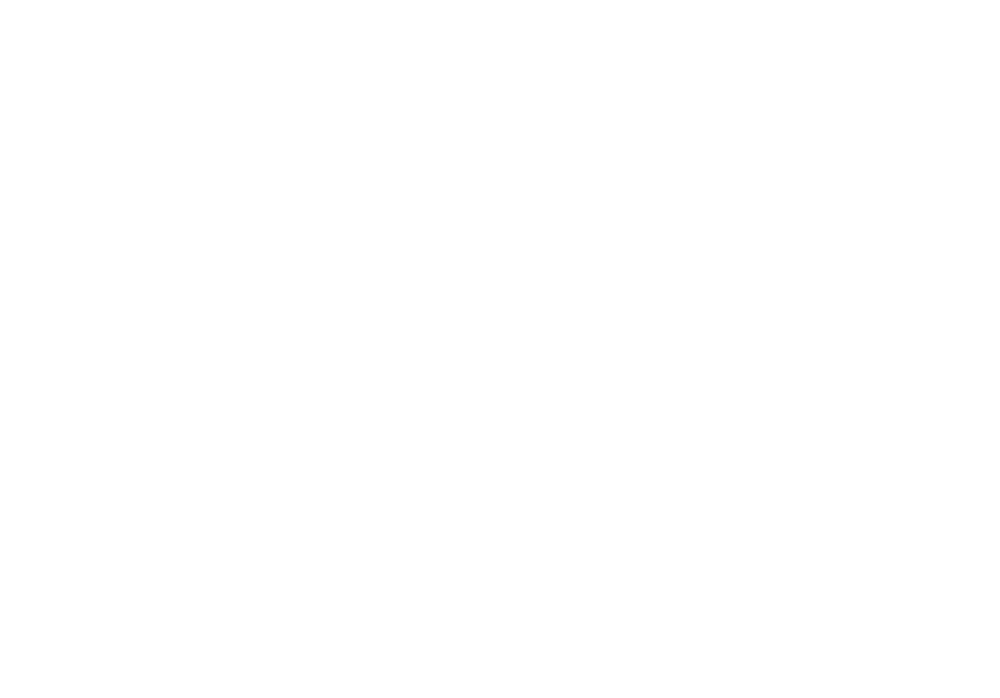
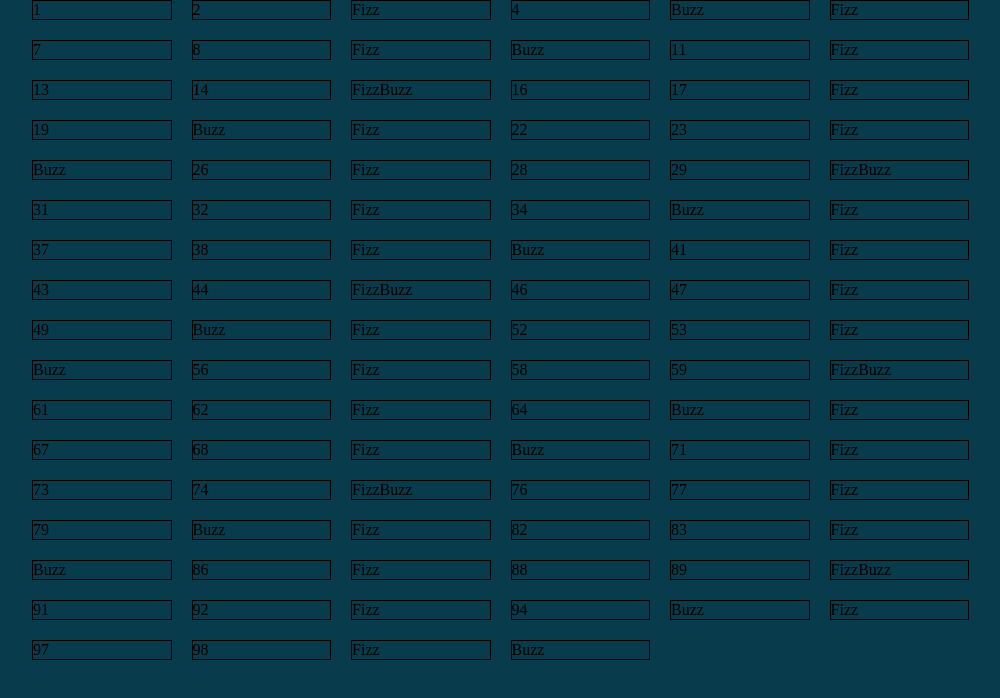
Before and after one commit to silvialep/js-fizzbuzz, a plain HTML site: page bonus/index.html in a window 1280 px wide. Shown: the whole page, without its empty margins (108-1108 px from the left). Drawn offline with Linux system fonts and the light colour scheme.

Commit message:
feat: created divs for each instance using js + style with css

```diff
--- /dev/null
+++ b/bonus/css/style.css
@@ -0,0 +1,17 @@
+* {
+    margin: 0;
+    padding: 0;
+    box-sizing: border-box;
+}
+
+body  {
+    background-color: rgb(8, 59, 76);
+}
+
+#container {
+    max-width: 1000px;
+    margin: auto;
+    display: flex;
+    flex-wrap: wrap;
+    gap: 20px;
+}
--- a/bonus/index.html
+++ b/bonus/index.html
@@ -5,9 +5,13 @@
     <meta http-equiv="X-UA-Compatible" content="IE=edge">
     <meta name="viewport" content="width=device-width, initial-scale=1.0">
     <title>FizzBuzz</title>
+
+    <link rel="stylesheet" href="css/style.css">
 </head>
 <body>
+    <div id="container">
 
+    </div>
 
 
     <script type="text/javascript" src="js/script.js"></script>
--- a/bonus/js/script.js
+++ b/bonus/js/script.js
@@ -11,24 +11,45 @@ let fizz = 'Fizz';
 let buzz = 'Buzz';
 let fizzBuzz = 'FizzBuzz';
 
+/* assegnazione dell'id container dall'html */
+let containerEl = document.getElementById('container');
+
+
 /* programma che stampa in console i numeri da 1 a 100 */
 for (let i = 1; i <= 100; i++) {
+
+    /* creazione di nuovo elemento in html */
+    let newDiv = document.createElement('div');
+    containerEl.append(newDiv);
 
     /* per i multipli sia di 3 che di 5 stampa "FizzBuzz" al posto del numero */
     if (i % 3 == 0 && i % 5 == 0) {
         console.log(fizzBuzz);
+        containerEl.append(newDiv);
+        newDiv.innerHTML= fizzBuzz;
     } else
+
     /* per i multipli solo di 3 stampa "Fizz" al posto del numero */
     if (i % 3 == 0) {
         console.log(fizz);
+        containerEl.append(newDiv);
+        newDiv.innerHTML = fizz;
     } else
+
     /* per i multipli solo di 5 stampa "Buzz" al posto del numero */
     if (i % 5 == 0) {
         console.log(buzz);
+        containerEl.append(newDiv);
+        newDiv.innerHTML = buzz;
     }
 
     /* per tutti gli altri numeri stampa solo il numero */
     else {
-        console.log(contatore = i);
+        console.log(i);
+        containerEl.append(newDiv);
+        newDiv.innerHTML = i;
     }
+
+    newDiv.style.border = '1px solid black';
+    newDiv.style.width = 'calc(100% / 7 - (20px / 6))';
 }
```
Also changed, not shown: image.png (added).
